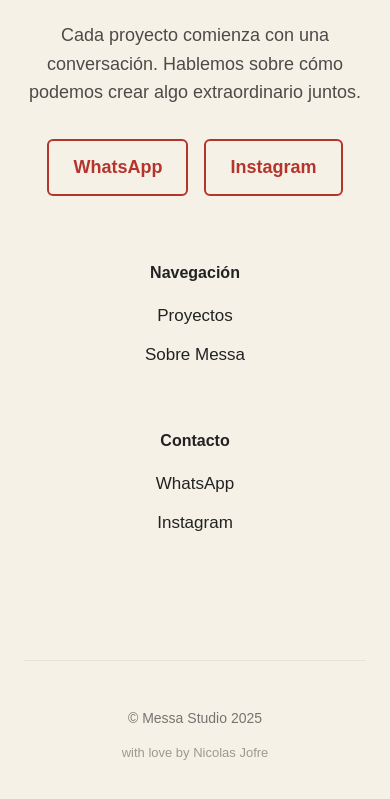
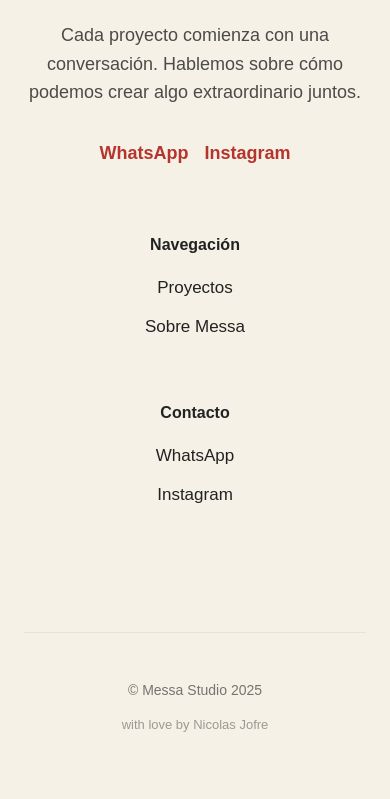
Before and after one commit to njofrey/messa, an Astro site: page / in a window 390 px wide. Shown: the part 5506-6305 px from the top of the page. Built offline with nearby package versions, Linux system fonts and the light colour scheme; Astro itself is replaced by a stand-in of ours; a web font is replaced by a local one.

Commit message:
Perfect contact links styling - Remove button styling, keep simple red text - Center contact links in desktop and mobile - Match Vercel deployed version exactly

```diff
--- a/src/components/Footer.astro
+++ b/src/components/Footer.astro
@@ -78,24 +78,19 @@
         gap: 24px;
         flex-wrap: wrap;
         margin-top: 16px;
+        justify-content: center;
     }
 
     .footer-contact-links .footer-cta {
         font-size: 20px;
-        padding: 12px 24px;
-        border: 2px solid var(--color-accent);
-        border-radius: 6px;
-        transition: all 0.2s ease;
-        display: inline-block;
         font-weight: var(--font-weight-bold);
-        text-align: center;
-        min-width: 120px;
+        color: var(--color-accent);
+        text-decoration: none;
+        transition: opacity 0.2s ease;
     }
 
     .footer-contact-links .footer-cta:hover {
-        background-color: var(--color-accent);
-        color: var(--color-bg);
-        transform: translateY(-2px);
+        opacity: 0.8;
     }
 
     .footer-links {
```
